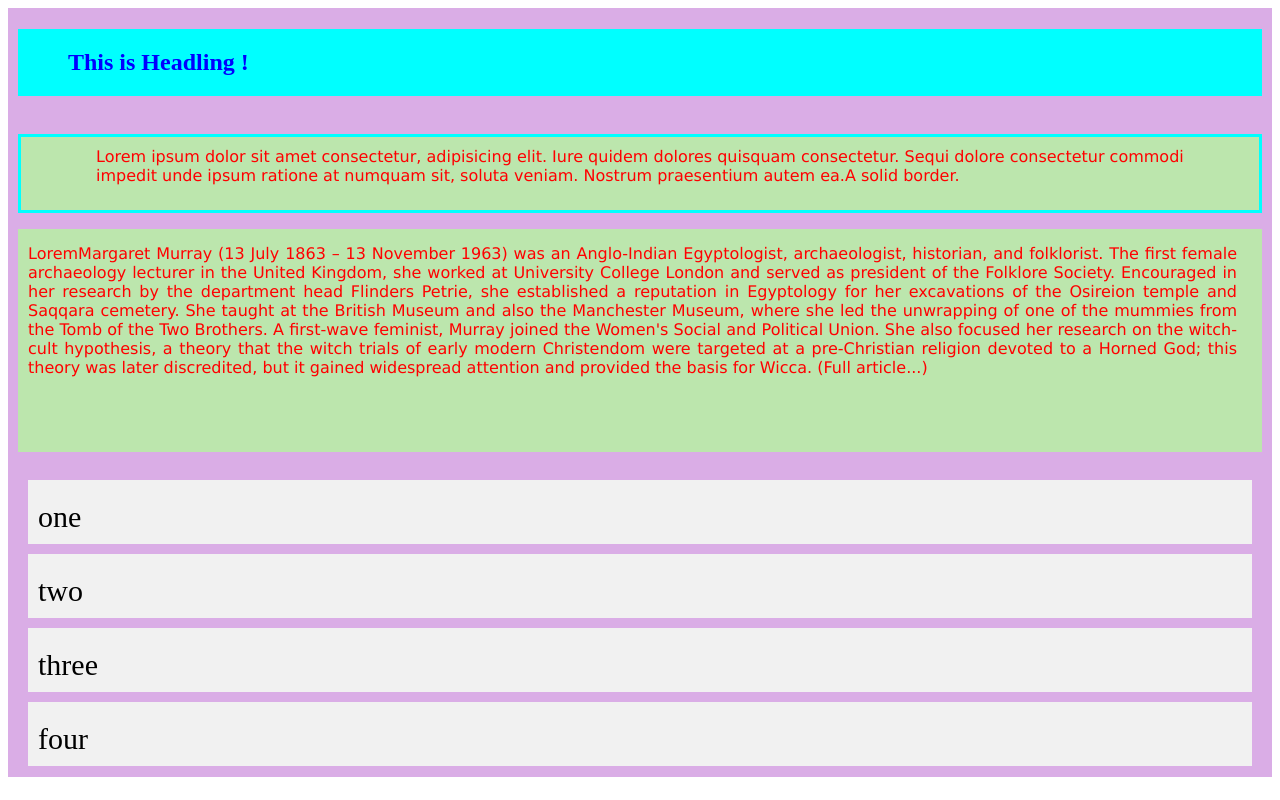
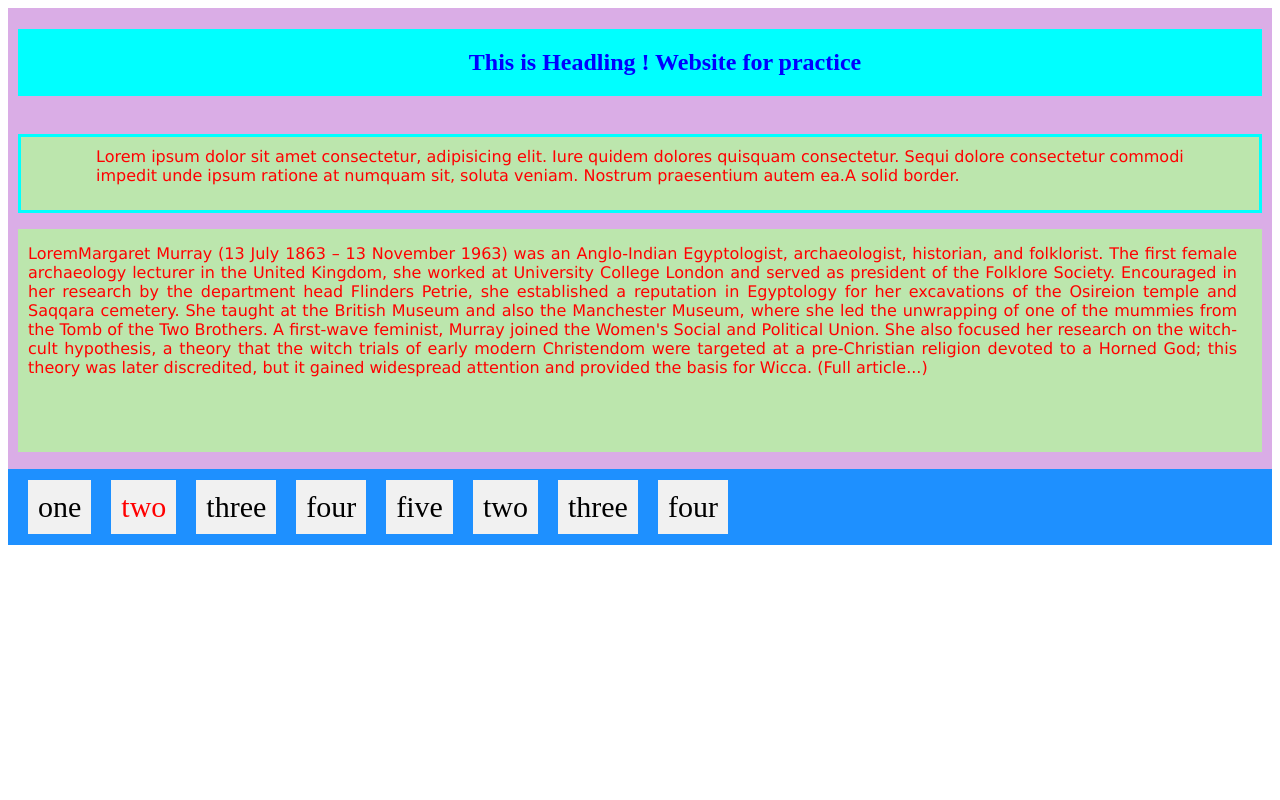
Before and after one commit to TahleelAbbas/demo-draft-tahleel, a plain HTML site: page index.html in a window 1280 px wide. Drawn offline with Linux system fonts and the light colour scheme.

Commit message:
add existing project files to git

```diff
--- a/index.html
+++ b/index.html
@@ -6,10 +6,18 @@
     <meta name="viewport" content="width=device-width, initial-scale=1.0">
     <title>Document</title>
     <style>
+
+        .flex-container {
+
+            display:flex;
+            background-color: DodgerBlue;
+            size: 20px 20px 20px 20px;
+        }
         h1{
             color: blue;
             background-color: aqua;
             padding: 20px 0px 20px 50px;
+            text-align: center;
         }
         p{
             font-family: Verdana;
@@ -33,8 +41,12 @@
         .flex-container > div {
                 background-color: #f1f1f1;
                 margin: 10px;
-                padding: 20px 10px 10px 10px;
+                padding: 10px 10px 10px 10px;
                 font-size: 30px;
+                size: 20px 20px 20px 20px;
+        }
+        .grid-container > div {
+
         }
 
 
@@ -44,7 +56,7 @@
     <section>
         <div>
             <h1>
-                This is Headling !
+                This is Headling ! Website for practice
             </h1>
         </div>
         <div>
@@ -54,9 +66,13 @@
         </div>
         <div class="flex-container">
             <div>one</div>
+            <div style="color: red;">two</div>
+            <div>three</div>
+            <div>four</div>
+            <div>five</div>
             <div>two</div>
             <div>three</div>
-            <div>four</div>
+            <div class="grid-container">four</div>
 
         </div>
     </section>
```
